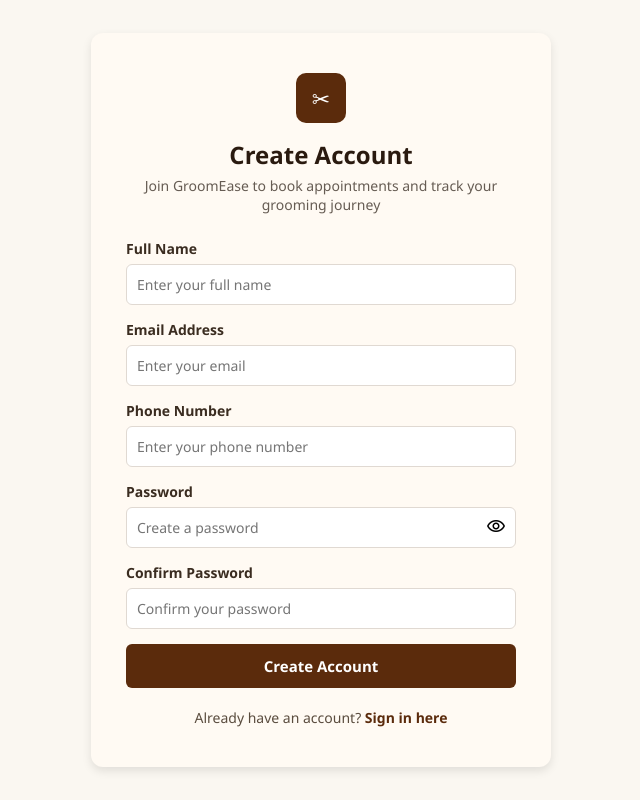
After one commit to Manis-Thakur/Barbershop-booking-system, a PHP site: page /signup.html in a window 1280 px wide. The commit adds this page. Shown: the whole page, without its empty margins (319-959 px from the left). Run offline with PHP 8.4, Linux system fonts and the light colour scheme.

Commit message:
signup pages

```diff
--- a/style.css
+++ b/css/style.css
@@ -74,7 +74,6 @@ body {
 
 .btn-outline {
     background: #faf6ef;
-    ;
     border: 1px solid #f1d5a3;
 }
 
--- /dev/null
+++ b/signup.html
@@ -0,0 +1,209 @@
+<!DOCTYPE html>
+<html lang="en">
+
+<head>
+    <meta charset="UTF-8" />
+    <meta name="viewport" content="width=device-width, initial-scale=1.0" />
+    <title>Create Account | GroomEase</title>
+    <link rel="stylesheet" href="https://fonts.googleapis.com/css2?family=Material+Symbols+Outlined" />
+    <style>
+        /* Reset */
+        * {
+            margin: 0;
+            padding: 0;
+            box-sizing: border-box;
+            font-family:  "Segoe UI", sans-serif;
+        }
+
+        /* Background */
+        body {
+            background-color: #faf7f1;
+            display: flex;
+            justify-content: center;
+            align-items: center;
+            height: 100vh;
+        }
+
+        /* Card Container */
+        .signup-container {
+            width: 100%;
+            max-width: 500px;
+            padding: 20px;
+        }
+
+        .signup-card {
+            background-color: #fffaf3;
+            border-radius: 12px;
+            padding: 40px 35px;
+            box-shadow: 0 4px 10px rgba(0, 0, 0, 0.1);
+            text-align: center;
+        }
+
+        /* Logo */
+        .logo {
+            background-color: #5b2b0c;
+            color: white;
+            width: 50px;
+            height: 50px;
+            margin: 0 auto 15px;
+            display: flex;
+            justify-content: center;
+            align-items: center;
+            border-radius: 10px;
+            font-size: 22px;
+        }
+
+        /* Headings */
+        h2 {
+            color: #2a1a0f;
+            font-weight: 600;
+            margin-bottom: 5px;
+        }
+
+        .subtitle {
+            color: #665c53;
+            font-size: 14px;
+            margin-bottom: 25px;
+        }
+
+        /* Labels and Inputs */
+        label {
+            display: block;
+            text-align: left;
+            font-weight: 600;
+            font-size: 14px;
+            margin-bottom: 6px;
+            color: #3a2c20;
+        }
+
+        input {
+            width: 100%;
+            padding: 10px;
+            border: 1px solid #e0d9d2;
+            border-radius: 6px;
+            margin-bottom: 15px;
+            outline: none;
+            font-size: 14px;
+        }
+
+        input:focus {
+            border-color: #8b4513;
+        }
+
+        /* Password Field */
+        .password-field {
+            position: relative;
+        }
+
+        .password-field .toggle {
+            font-size: 20px;
+            position: absolute;
+            right: 10px;
+            top: 9px;
+            cursor: pointer;
+            user-select: none;
+        }
+
+        /* Button */
+        .btn {
+            width: 100%;
+            background-color: #5b2b0c;
+            color: white;
+            padding: 12px;
+            border: none;
+            border-radius: 6px;
+            cursor: pointer;
+            font-weight: 600;
+            font-size: 15px;
+            transition: 0.3s;
+        }
+
+        .btn:hover {
+            background-color: #4a2108;
+        }
+
+        /* Login Redirect */
+        .login-text {
+            margin-top: 20px;
+            font-size: 14px;
+            color: #5a4c3e;
+        }
+
+        .login-text a {
+            color: #5b2b0c;
+            font-weight: 600;
+            text-decoration: none;
+        }
+
+        .login-text a:hover {
+            text-decoration: underline;
+        }
+
+        /* Responsive */
+        @media (max-width: 480px) {
+            .signup-card {
+                padding: 30px 25px;
+            }
+
+            h2 {
+                font-size: 22px;
+            }
+
+            .subtitle {
+                font-size: 13px;
+            }
+        }
+    </style>
+</head>
+
+<body>
+    <div class="signup-container">
+        <div class="signup-card">
+            <div class="logo">✂</div>
+            <h2>Create Account</h2>
+            <p class="subtitle">
+                Join GroomEase to book appointments and track your grooming journey
+            </p>
+
+            <form action="register.php" method="POST">
+                <label for="fullname">Full Name</label>
+                <input type="text" id="fullname" name="fullname" placeholder="Enter your full name" required />
+
+                <label for="email">Email Address</label>
+                <input type="email" id="email" name="email" placeholder="Enter your email" required />
+
+                <label for="phone">Phone Number</label>
+                <input type="tel" id="phone" name="phone" placeholder="Enter your phone number" required />
+
+                <label for="password">Password</label>
+                <div class="password-field">
+                    <input type="password" id="password" name="password" placeholder="Create a password" required />
+                    <span class="material-symbols-outlined toggle">
+                        visibility
+                    </span>
+                </div>
+
+                <label for="confirm">Confirm Password</label>
+                <input type="password" id="confirm" name="confirm" placeholder="Confirm your password" required />
+
+                <button type="submit" class="btn">Create Account</button>
+            </form>
+
+            <p class="login-text">
+                Already have an account? <a href="login.html">Sign in here</a>
+            </p>
+        </div>
+    </div>
+
+    <script>
+        // Show/Hide password toggle
+        const toggle = document.querySelector('.toggle');
+        const password = document.querySelector('#password');
+        toggle.addEventListener('click', () => {
+            const type = password.getAttribute('type') === 'password' ? 'text' : 'password';
+            password.setAttribute('type', type);
+        });
+    </script>
+</body>
+
+</html>
```
Also changed, not shown: admin-login.html (added, +196 -0 lines), index.html (+5 -5 lines), login.html (added, +234 -0 lines).
